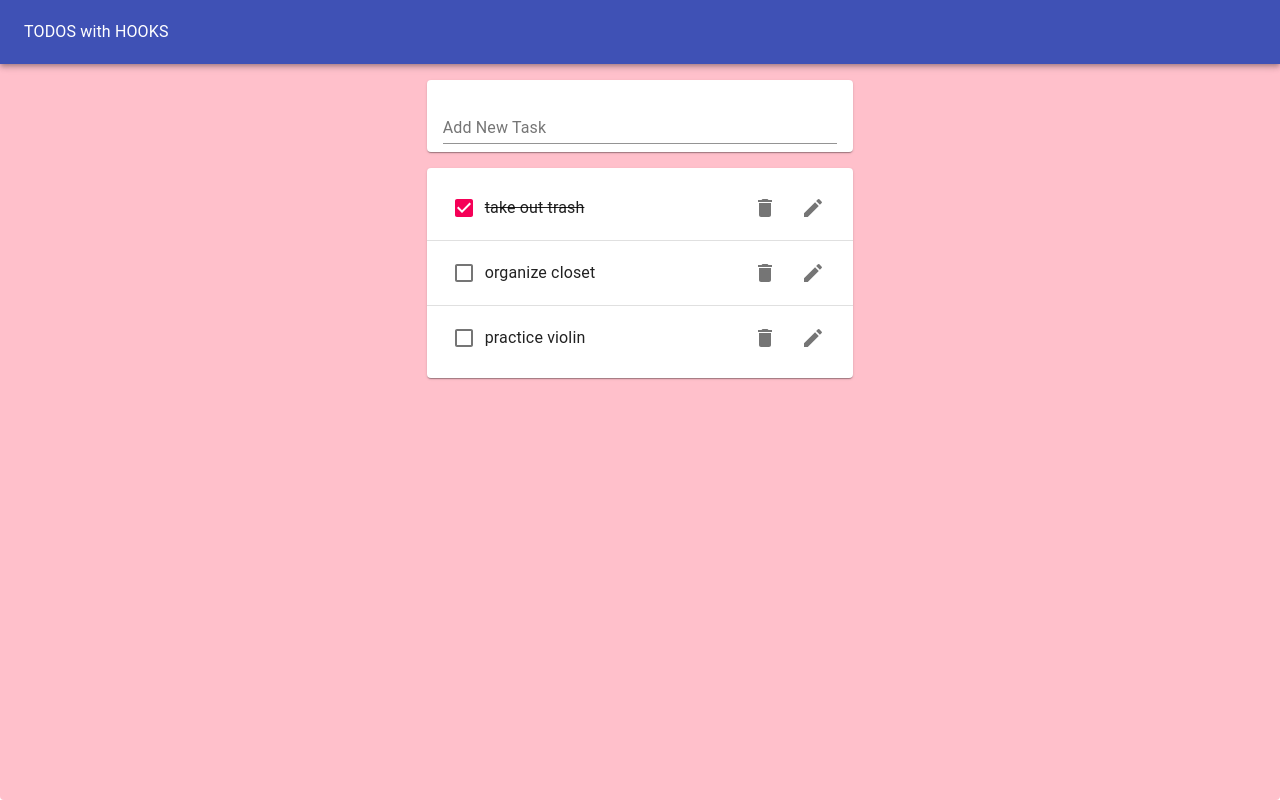
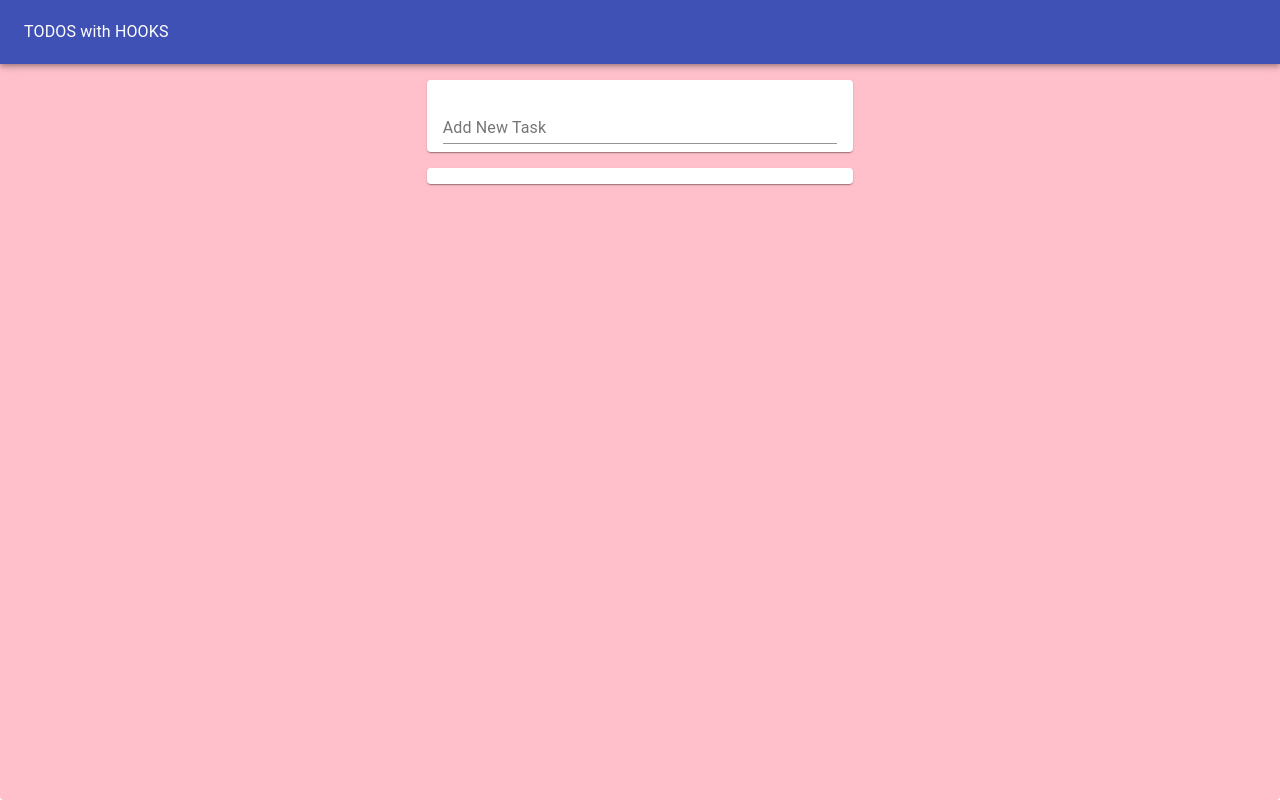
Before and after one commit to ecargiohc/hooks-project, a React (Create React App) app: page / in a window 1280 px wide. Built offline with nearby package versions, Linux system fonts and the light colour scheme.

Commit message:
use of localStorage so that todos are saved upon refresh

```diff
--- a/src/TodoApp.js
+++ b/src/TodoApp.js
@@ -9,16 +9,17 @@ import Grid from "@material-ui/core/Grid";
 import uuid from 'uuid/v4';
 
 function TodoApp() {
-    const initialTodos = [
-        {id: 1, task: "take out trash", completed: true},
-        {id: 2, task: "organize closet", completed: false},
-        {id: 3, task: "practice violin", completed: false}
-    ];
+    const initialTodos = JSON.parse(window.localStorage.getItem("todos") || "[]");
+    // const initialTodos = [
+    //     {id: 1, task: "take out trash", completed: true},
+    //     {id: 2, task: "organize closet", completed: false},
+    //     {id: 3, task: "practice violin", completed: false}
+    // ];
     const [todos, setTodos] = useState(initialTodos);
 
     useEffect(() => {
         window.localStorage.setItem("todos", JSON.stringify(todos))
-    }, [todos])
+    }, [todos]);
 
     const addTodo = newTodoText => {
         setTodos([...todos, {id: uuid(), task: newTodoText, completed: false}])
```
